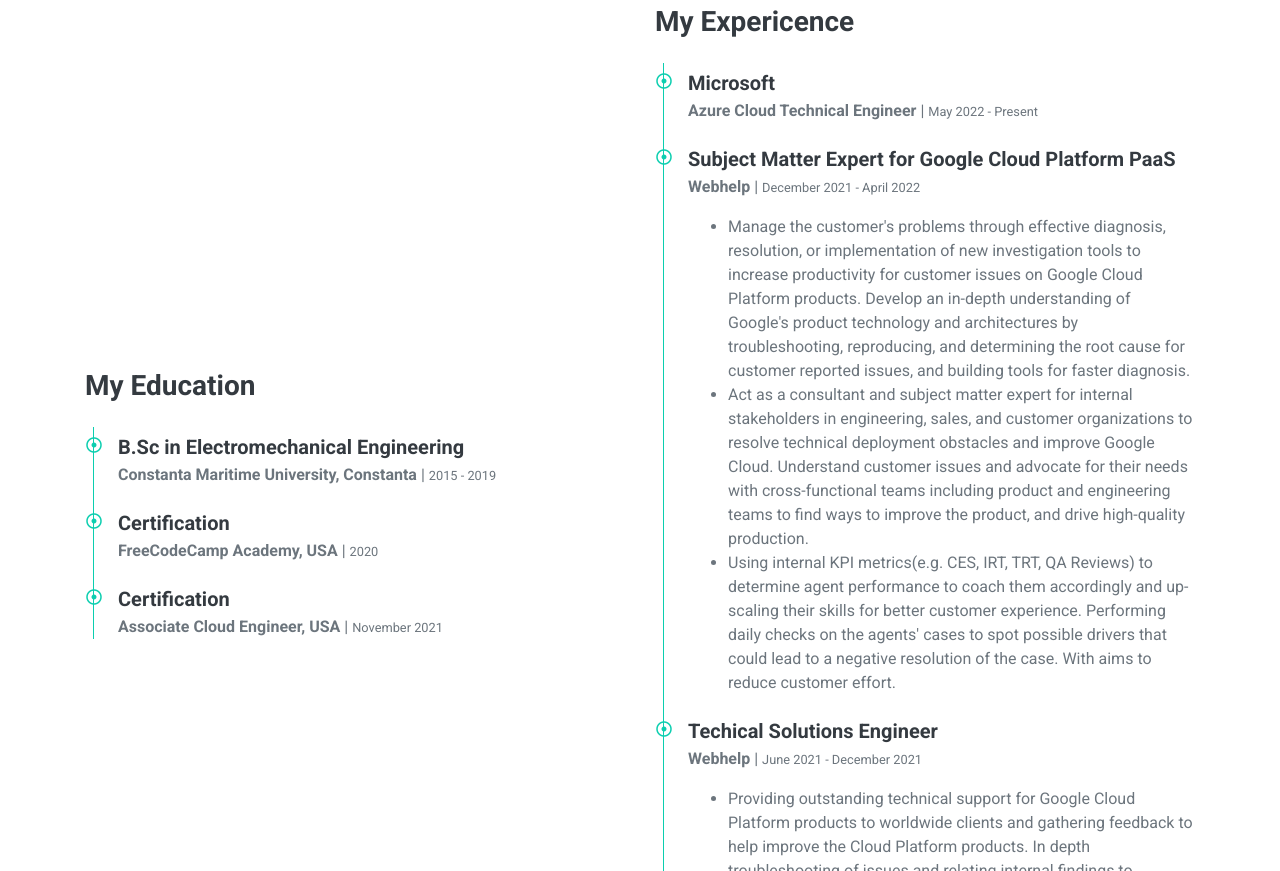
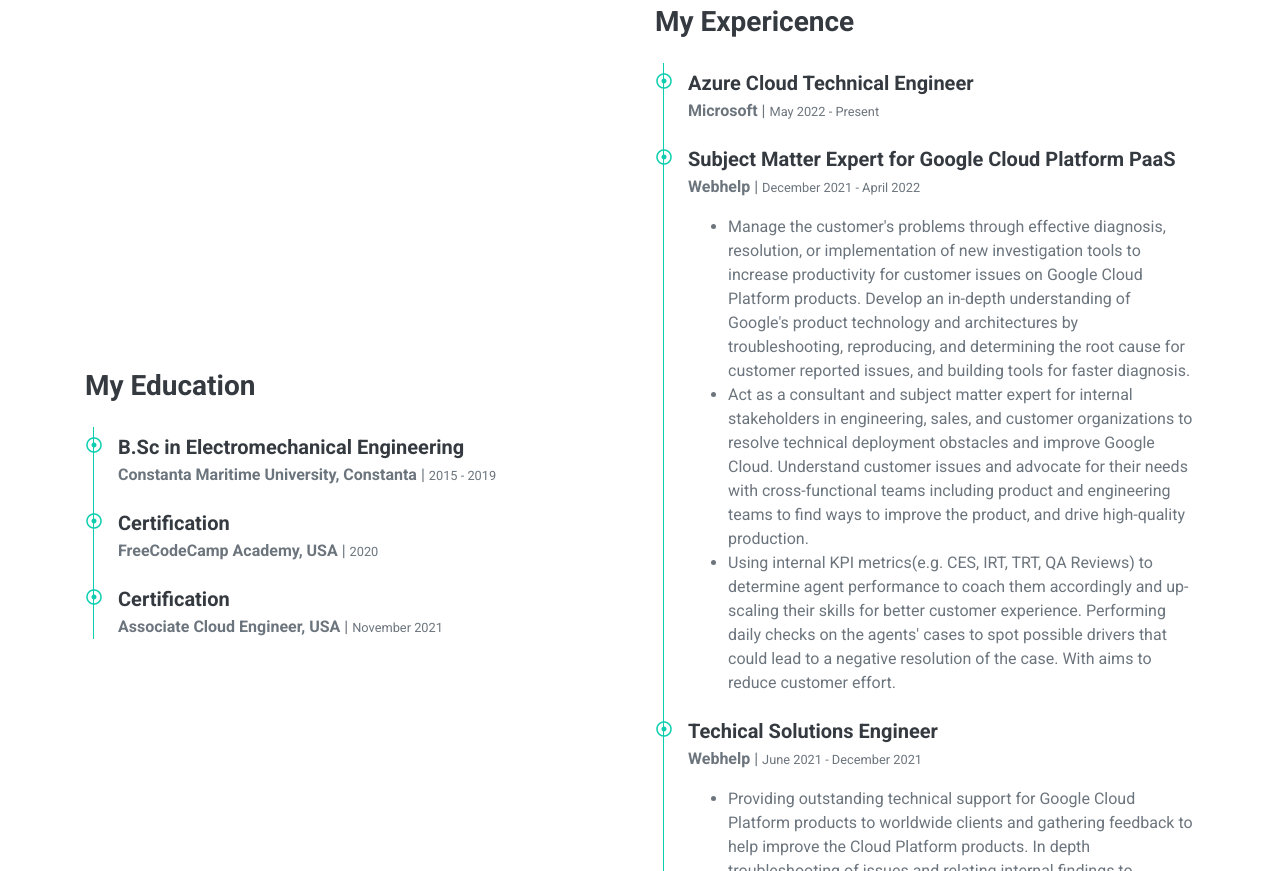
Before and after one commit to wariboko/template, a plain HTML site: page index.html in a window 1280 px wide. Shown: the part 1911-2782 px from the top of the page. Drawn offline with nearby package versions, Linux system fonts and the light colour scheme.

Commit message:
microsoft

```diff
--- a/index.html
+++ b/index.html
@@ -177,8 +177,8 @@
 
                         <div class="position-relative mb-4">
                             <i class="far fa-dot-circle text-primary position-absolute" style="top: 2px; left: -32px;"></i>
-                            <h5 class="font-weight-bold mb-1">Microsoft</h5>
-                            <p class="mb-2"><strong>Azure Cloud Technical Engineer</strong> | <small>May 2022 - Present</small></p>
+                            <h5 class="font-weight-bold mb-1">Azure Cloud Technical Engineer</h5>
+                            <p class="mb-2"><strong>Microsoft</strong> | <small>May 2022 - Present</small></p>
 
                         </div>
                         <div class="position-relative mb-4">
```
